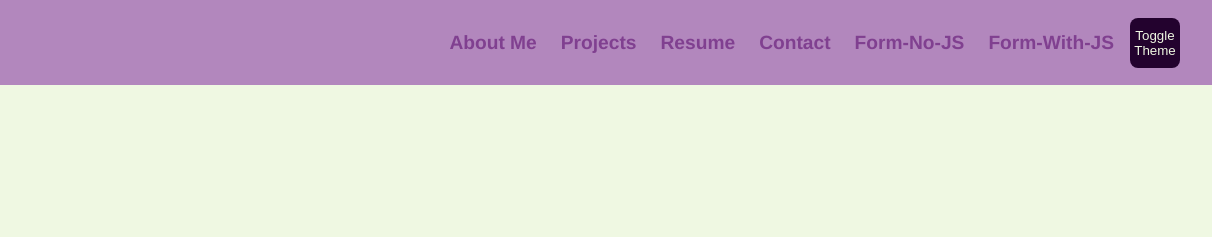
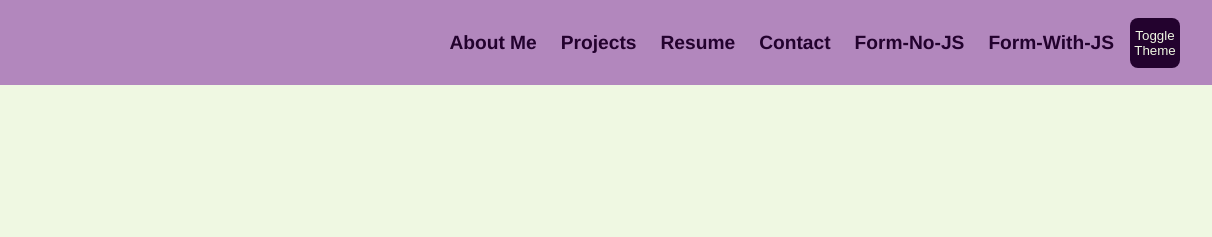
Before and after one commit to BreeTass/cse134-hw4, a plain HTML site: page index.html in a window 1280 px wide. Shown: the top 237 px of the page, 68-1280 px from the left. Drawn offline with Linux system fonts and the light colour scheme.

Commit message:
changed link color

```diff
--- a/css/styles.css
+++ b/css/styles.css
@@ -67,7 +67,7 @@ h3 {
     font-size: 1.3rem;
 }
 
-header a {
+header a, header a:link {
     color: var(--dark-accent-color);
 }
 
```
